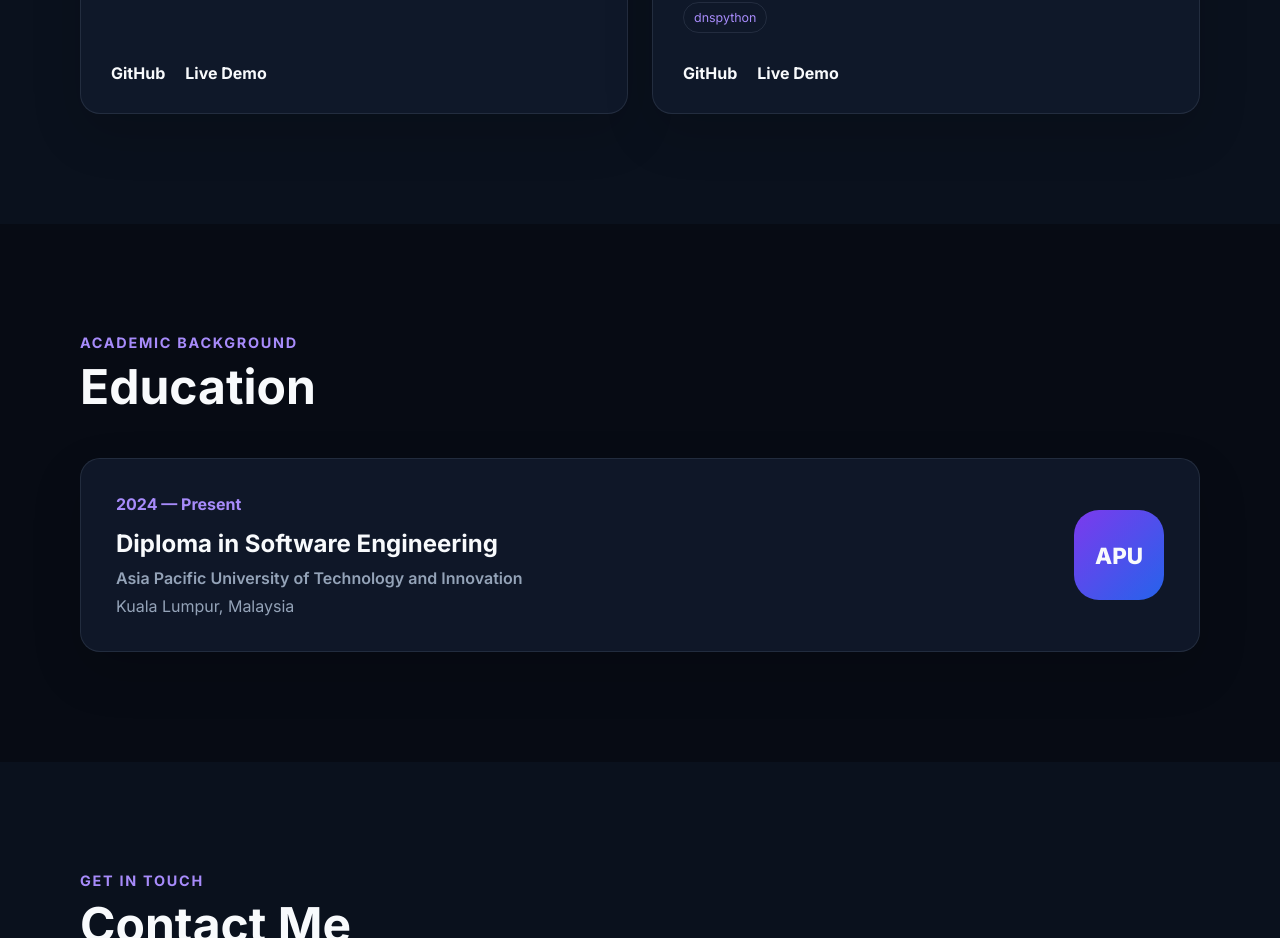
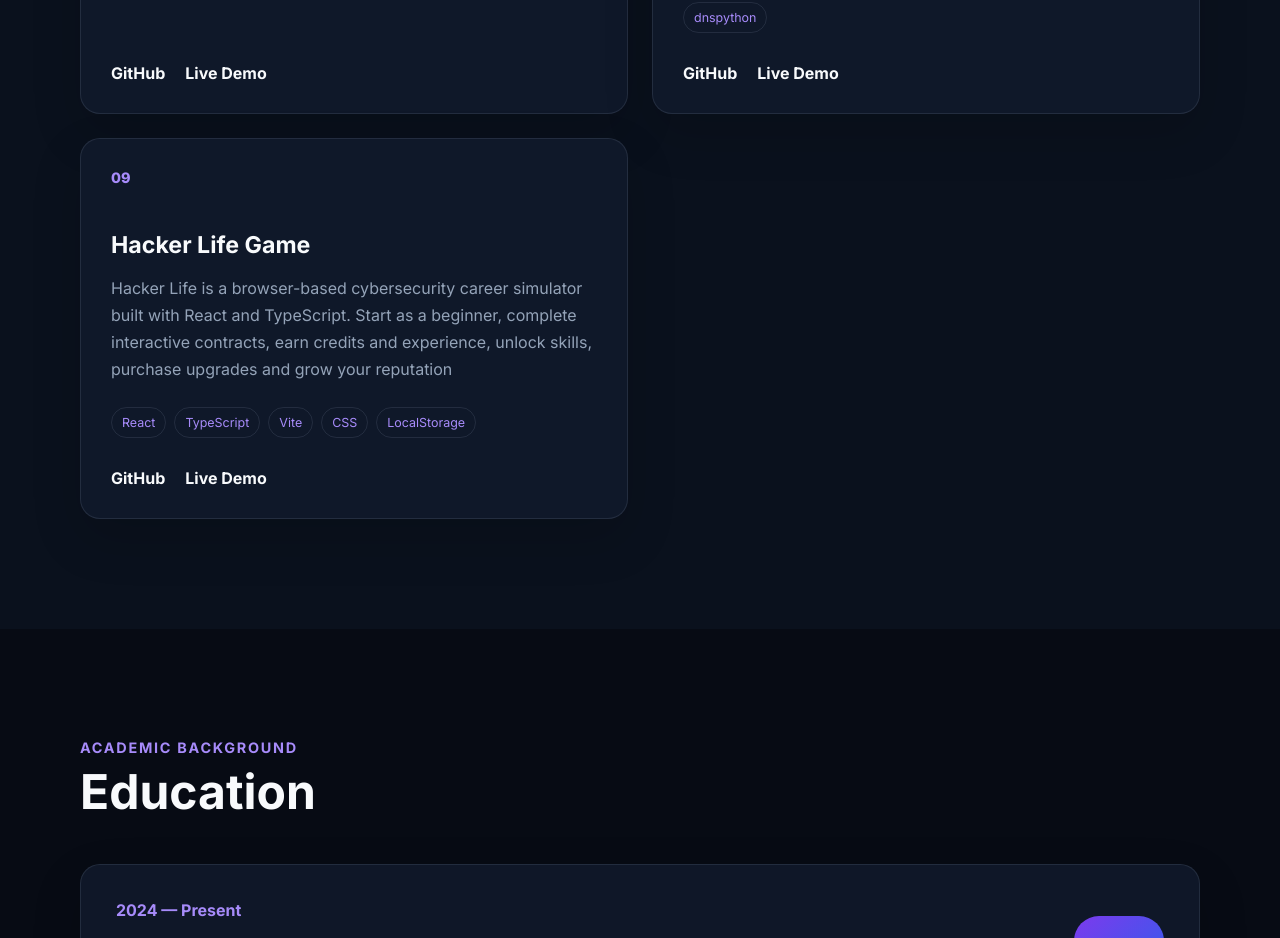
Before and after one commit to Samidjon/Portfolio, a React (Vite) app: page / in a window 1280 px wide. Shown: the part 4400-5338 px from the top of the page. Built offline with nearby package versions, Linux system fonts and the light colour scheme.

Commit message:
New Hacker Life Game

```diff
--- a/src/data/portfolioData.js
+++ b/src/data/portfolioData.js
@@ -98,4 +98,13 @@ export const projects = [
     github: "https://github.com/Samidjon/web-security-analyzer",
     demo: "#",
   },
+  {
+    id: 9,
+    title: "Hacker Life Game",
+    description:
+      "Hacker Life is a browser-based cybersecurity career simulator built with React and TypeScript. Start as a beginner, complete interactive contracts, earn credits and experience, unlock skills, purchase upgrades and grow your reputation",
+    technologies: ["React", "TypeScript", "Vite", "CSS", "LocalStorage"],
+    github: "https://github.com/Samidjon/Hacker-Life",
+    demo: "https://hacker-life.vercel.app/",
+  },
 ];
```
